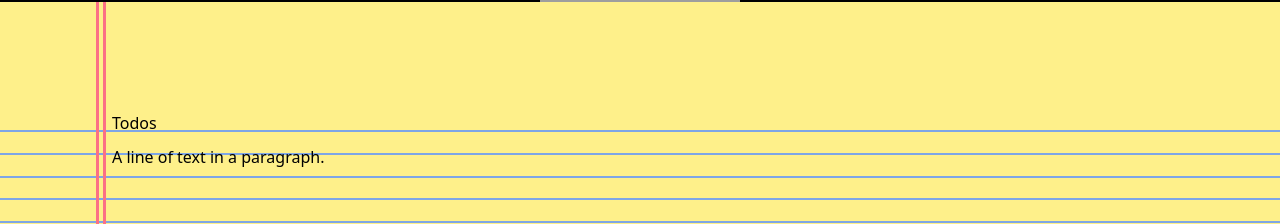
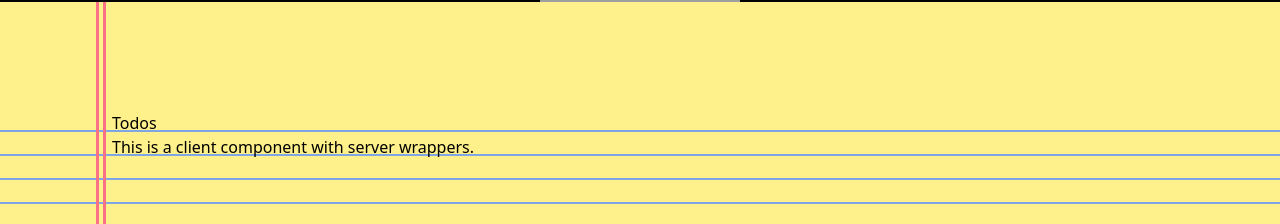
Before and after one commit to mbKaleb/nextjs13demo, a Next.js app in the folder nextjs13demo/: page / in a window 1280 px wide. Shown: the part 94-318 px from the top of the page. Built offline with nearby package versions, Linux system fonts and the light colour scheme; grey boxes are pictures that could not be loaded.

Commit message:
background is now client

```diff
--- a/nextjs13demo/app/components/TextBackground.tsx
+++ b/nextjs13demo/app/components/TextBackground.tsx
@@ -1,15 +1,16 @@
+"use client"
 export default function TextBackground() {
 
     let linesArr = []
     for (let i = 0; i < 26; i++) {
         linesArr.push(
             <hr
-            className="mt-[1.3rem]"
+            className="mt-[1.378rem]"
             key={`id-${i}`}
             style={{
                 color: '#7ea6e6',
                 backgroundColor: '#7ea6e6',
-                height: 2,
+                height: 2.01,
                 borderColor: '#7ea6e6',
             }} />
         )
--- a/nextjs13demo/app/page.tsx
+++ b/nextjs13demo/app/page.tsx
@@ -10,7 +10,7 @@ export default function Home() {
 		const initialValue = [
 			{
 			  type: 'paragraph',
-			  children: [{ text: 'A line of text in a paragraph.' }],
+			  children: [{ text: 'This is a client component with server wrappers.' }],
 			},
 		]
 		// let height = window.innerHeight;
@@ -19,7 +19,7 @@ export default function Home() {
 	return (
 		<div
 			id="DIV"
-			className="absolute top-[12.52rem]  ml-28 leading-[2.13rem] whitespace-break-spaces max-w"
+			className="absolute top-[12.8rem]  ml-28 leading-[rem] whitespace-break-spaces max-w"
 		>
 			<Link href={`/todos/`}>Todos</Link>
 			<Slate editor={editor} value={initialValue}>
```
